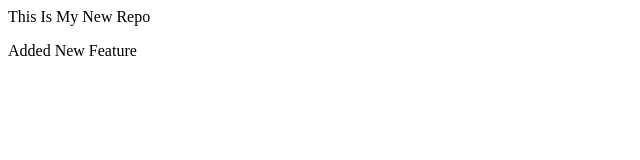
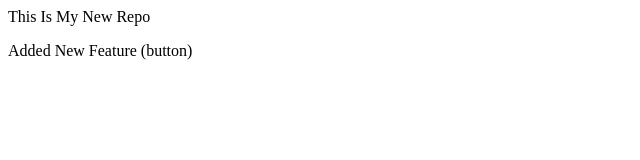
Before and after one commit to Kotla-Narsimha-Reddy/localrepo, a plain HTML site: page index.html in a window 1280 px wide. Shown: the full height of the page, 0-640 px from the left. Drawn offline with Linux system fonts and the light colour scheme.

```diff
--- a/index.html
+++ b/index.html
@@ -1,2 +1,2 @@
 <p>This Is My New Repo</p>
-<p>Added New Feature</p>
+<p>Added New Feature (button)</p>
```
